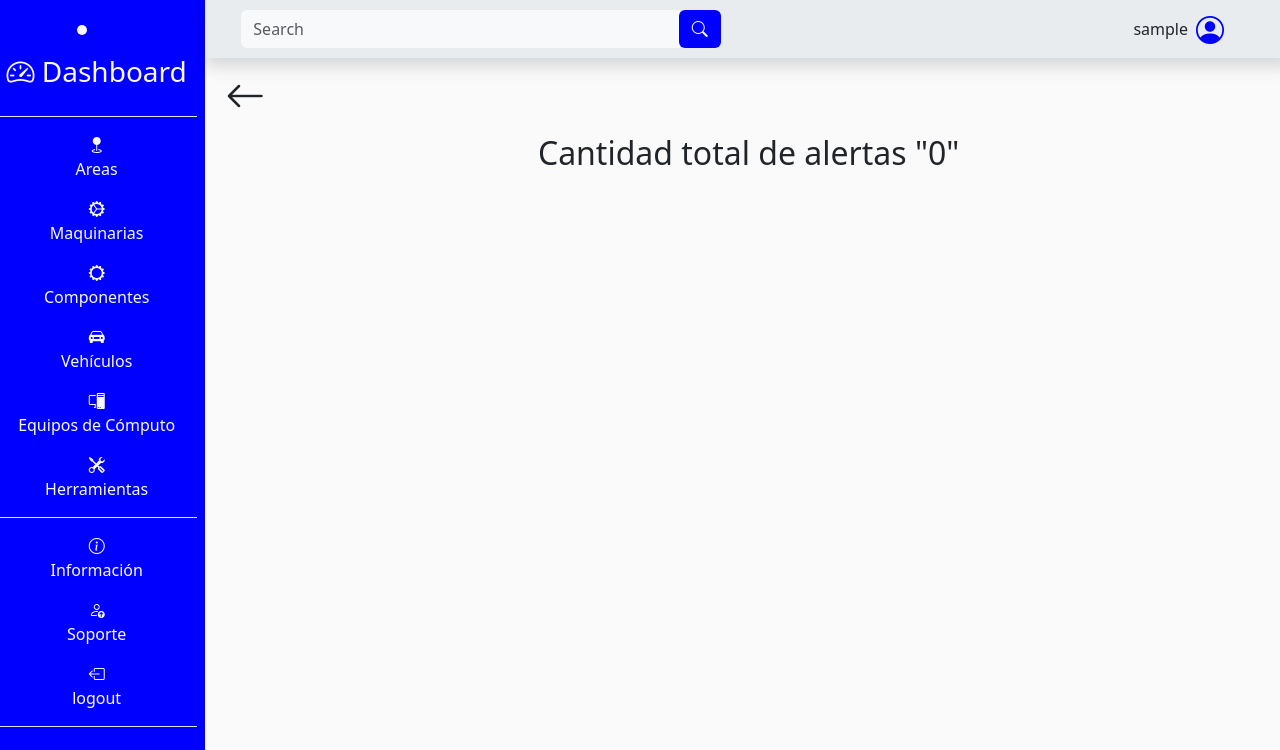
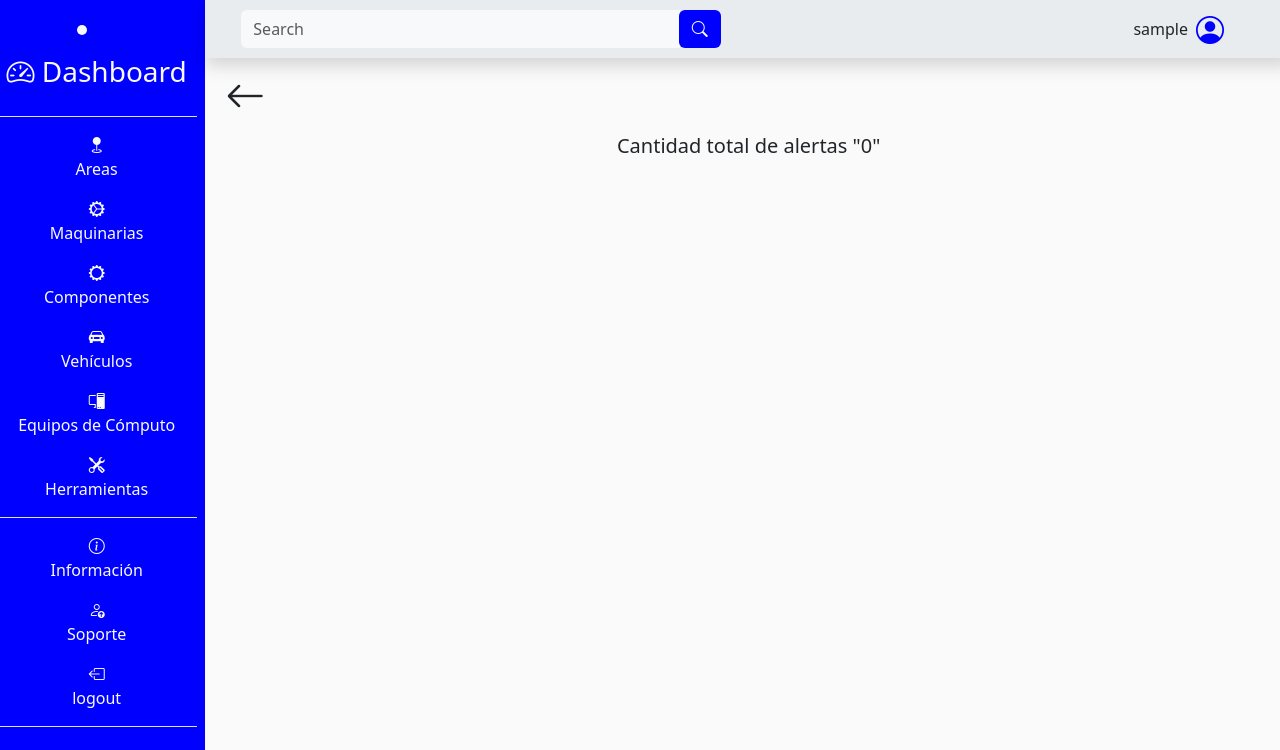
Before and after one commit to davidalejandrochentes/SGE, a Django app: page /area/alertas/ in a window 1280 px wide. Shown: the top 750 px of the page. Run offline with Django 4.2, Linux system fonts and the light colour scheme; the visitor is signed in with stand-in values (Sample User, id 1); data that the repository does not hold is empty; some libraries are stand-ins or nearby versions.

Commit message:
coreccion

```diff
--- a/templates/SGE_area/alertas.html
+++ b/templates/SGE_area/alertas.html
@@ -24,7 +24,7 @@
         </a>
     </div>
 
-    <h2 class="text-center">Cantidad total de alertas "{{ total_alertas }}"</h2>
+    <h5 class="text-center">Cantidad total de alertas "{{ total_alertas }}"</h5>
     <div class="row mt-3 d-flex justify-content-center align-item-center">
         {% for alerta in alertas %}
         <div class="col-3 card text-bg-danger carta-home m-3" style="min-height: 200px;">
```
